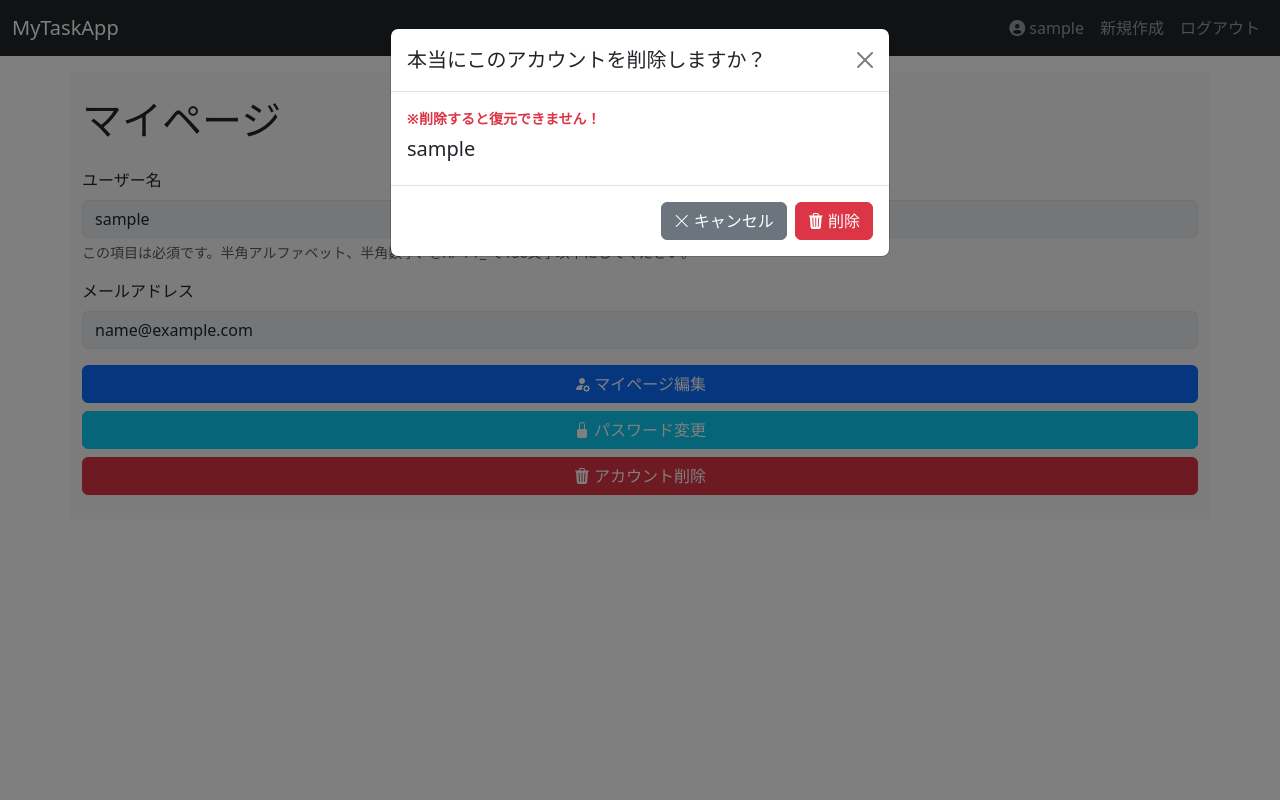
After one commit to Ogimatsu/MyTodoApp, a Django app: page /mypage/ in a window 1280 px wide, after a click on "アカウント削除". The commit adds this page. Run offline with Django 5.2, Linux system fonts and the light colour scheme; the visitor is signed in with stand-in values (Sample User, id 1); some libraries are stand-ins or nearby versions.

Commit message:
feat:マイページの追加

```diff
--- a/templates/base.html
+++ b/templates/base.html
@@ -28,14 +28,9 @@
       <div class="collapse navbar-collapse" id="navbarContent">
         <ul class="navbar-nav ms-auto">
           {% if user.is_authenticated %}
-          <li class="nav-item dropdown">
-            <a class="nav-link dropdown-toggle" href="#" role="button" data-bs-toggle="dropdown" aria-expanded="false">
-              <i class="fa-solid fa-user-circle"></i> {{ user.username }}
-            </a>
-            <ul class="dropdown-menu">
-              <li><a class="dropdown-item" href="#">設定</a></li>
-              <li><button type="button" class="dropdown-item" data-bs-toggle="modal" data-bs-target="#account-delete">アカウント削除</button></li>
-            </ul>
+          <li class="nav-item">
+            <!-- ユーザー名をクリックするとマイページへ遷移する -->
+            <a class="nav-link" href="{% url 'mypage' %}"><i class="fa-solid fa-user-circle"></i> {{ user.username }}</a>
           </li>
           <li class="nav-item">
             <a class="nav-link" href="{% url 'todos:create' %}">新規作成</a>
@@ -99,32 +94,6 @@
     {% block content %}{% endblock %}
   </main>
 
-  <!-- モーダル -->
-  {% block modal %}
-    <!-- アカウント削除選択時のモーダル表示 -->
-    <div class="modal fade" id="account-delete" tabindex="-1" aria-labelledby="account-delete-label" aria-hidden="true">
-      <div class="modal-dialog">
-        <div class="modal-content">
-          <div class="modal-header">
-            <h1 class="modal-title fs-5" id="account-delete">本当にこのアカウントを削除しますか？</h1>
-            <button type="button" class="btn-close" data-bs-dismiss="modal" aria-label="Close"></button>
-          </div>
-          <div class="modal-body">
-            <p class="text-danger small fw-bold mb-2" role="alert">※削除すると復元できません！</p>
-            <h5>{{ user.username }}</h5>
-          </div>
-          <div class="modal-footer">
-            <button type="button" class="btn btn-secondary" data-bs-dismiss="modal"><i class="bi bi-x-lg"></i> キャンセル</button>
-            <form action="{% url 'account_delete' %}" method="post">
-              {% csrf_token %}
-              <button class="btn btn-danger"><i class="bi bi-trash3-fill"></i> 削除</button>
-            </form>
-          </div>
-        </div>
-      </div>
-    </div>
-  {% endblock %}
-
   <!-- Bootstrap JS -->
   <script src="https://cdn.jsdelivr.net/npm/bootstrap@5.3.0/dist/js/bootstrap.bundle.min.js" integrity="sha384-geWF76RCwLtnZ8qwWowPQNguL3RmwHVBC9FhGdlKrxdiJJigb/j/68SIy3Te4Bkz" crossorigin="anonymous"></script>
 </body>
--- a/users/forms.py
+++ b/users/forms.py
@@ -1,8 +1,11 @@
+from django import forms
+from django.contrib.auth import get_user_model
 from django.contrib.auth.forms import UserCreationForm
-from django.contrib.auth.models import User
-from django import forms
 from utils.messages_def import MESSAGES
 
+User = get_user_model()
+
+# ユーザー新規登録フォーム
 class CustomUserCreationForm(UserCreationForm):
     email = forms.EmailField(required=True, widget=forms.EmailInput(attrs={"class": "form-control"}))
 
@@ -20,3 +23,13 @@ class CustomUserCreationForm(UserCreationForm):
         if User.objects.filter(email=email).exists():
             raise forms.ValidationError(MESSAGES["MSG_2201"]["text"])
         return email
+
+# マイページ編集フォーム
+class MypageUpdateForm(forms.ModelForm):
+    class Meta:
+        model = User
+        fields = ("username", "email")
+        widgets = {
+            "username": forms.TextInput(attrs={"class": "form-control"}),
+            "email": forms.EmailInput(attrs={"class": "form-control"}),
+        }
--- a/users/templates/partials/form_row.html
+++ b/users/templates/partials/form_row.html
@@ -1,5 +1,15 @@
 {% load widget_tweaks %}
 <div class="mb-3">
   <label for="id_{{ field.name }}" class="form-label">{{ label }}</label>
-  {{ field|add_class:"form-control" }}
+  <!-- readonlyがTrueのときフォームを編集不可にする -->
+  {% if readonly %}
+    {{ field|add_class:"form-control"|attr:"disabled:true" }}
+  {% else %}
+    {{ field|add_class:"form-control" }}
+  {% endif %}
+
+  <!-- パスワード等の入力の注意書きの記載 -->
+  {% if field.help_text %}
+    <div class="form-text text-muted">{{ field.help_text|safe }}</div>
+  {% endif %}
 </div>
--- /dev/null
+++ b/users/templates/registration/mypage.html
@@ -0,0 +1,40 @@
+{% extends 'base.html' %}
+{% block title %}マイページ{% endblock %}
+
+{% block content %}
+{% load widget_tweaks %}
+<h1 class="mb-4">マイページ</h1>
+{% include "partials/form_row.html" with field=form.username label="ユーザー名" readonly=True %}
+{% include "partials/form_row.html" with field=form.email label="メールアドレス" readonly=True %}
+<div class="d-grid gap-2 mt-3">
+    <a href="{% url 'mypage_update' %}" class="btn btn-primary"><i class="bi bi-person-fill-gear"></i> マイページ編集</a>
+    <a href="{% url 'mypage_password_change' %}" class="btn btn-info text-white"><i class="bi bi-lock-fill"></i> パスワード変更</a>
+    <button type="button" class="btn btn-danger" data-bs-toggle="modal" data-bs-target="#accountDelete"><i class="bi bi-trash3-fill"></i> アカウント削除</button>
+
+    <!-- アカウント削除のモーダル表示 -->
+    {% block account_delete_modal %}
+    <div class="modal fade" id="accountDelete" tabindex="-1" aria-labelledby="account-delete-label" aria-hidden="true">
+        <div class="modal-dialog">
+        <div class="modal-content">
+            <div class="modal-header">
+                <h1 class="modal-title fs-5" id="account-delete">本当にこのアカウントを削除しますか？</h1>
+                <button type="button" class="btn-close" data-bs-dismiss="modal" aria-label="Close"></button>
+            </div>
+            <div class="modal-body">
+                <p class="text-danger small fw-bold mb-2" role="alert">※削除すると復元できません！</p>
+                <h5>{{ user.username }}</h5>
+            </div>
+            <div class="modal-footer">
+                <button type="button" class="btn btn-secondary" data-bs-dismiss="modal"><i class="bi bi-x-lg"></i> キャンセル</button>
+                <form action="{% url 'mypage_account_delete' %}" method="post">
+                    {% csrf_token %}
+                    <button class="btn btn-danger"><i class="bi bi-trash3-fill"></i> 削除</button>
+                </form>
+            </div>
+        </div>
+        </div>
+    </div>
+    {% endblock %}
+
+</div>
+{% endblock %}
--- a/users/urls.py
+++ b/users/urls.py
@@ -1,14 +1,17 @@
 from django.urls import path
 from django.contrib.auth import views as auth_views
-from .views import CustomLoginView, SignUpView, AccountDeleteView
+from .views import CustomLoginView, SignUpView, AccountDeleteView, Mypage, MypageUpdate, CustomPasswordChangeView
 
 urlpatterns = [
     path('login/', CustomLoginView.as_view(), name='login'), # ログイン
     path('logout/', auth_views.LogoutView.as_view(), name='logout'), # ログアウト
     path('signup/', SignUpView.as_view(), name='signup'), # 新規登録
-    path('account/delete', AccountDeleteView.as_view(), name='account_delete'), # アカウント削除
     path('password_reset/', auth_views.PasswordResetView.as_view(), name='password_reset'), # パスワード再発行フォーム
     path('password_reset/done/', auth_views.PasswordResetDoneView.as_view(), name='password_reset_done'), # パスワード再発行メール送信完了
     path('reset/<uidb64>/<token>/', auth_views.PasswordResetConfirmView.as_view(), name='password_reset_confirm'), # パスワード再設定
     path('reset/done/', auth_views.PasswordResetCompleteView.as_view(), name='password_reset_complete'), # パスワード再設定完了
+    path('mypage/', Mypage.as_view(), name='mypage'), # マイページ
+    path('mypage/update/', MypageUpdate.as_view(), name='mypage_update'), # マイページ編集
+    path('mypage/password_change/', CustomPasswordChangeView.as_view(), name='mypage_password_change'), # パスワード変更
+    path('mypage/delete/', AccountDeleteView.as_view(), name='mypage_account_delete'), # アカウント削除
 ]
--- a/users/views.py
+++ b/users/views.py
@@ -1,10 +1,11 @@
-from django.contrib.auth.views import LoginView, PasswordResetView, PasswordResetDoneView, PasswordResetConfirmView, PasswordResetCompleteView
-from django.views.generic.edit import CreateView, DeleteView
+from django.contrib.auth.views import LoginView, PasswordResetView, PasswordResetDoneView, PasswordResetConfirmView, PasswordResetCompleteView, PasswordChangeView
+from django.views.generic.edit import CreateView, UpdateView, DeleteView
+from django.views.generic import TemplateView
 from django.contrib.auth import login, logout
 from django.contrib.auth.mixins import LoginRequiredMixin
 from django.contrib.auth.models import User
 from django.urls import reverse, reverse_lazy
-from .forms import CustomUserCreationForm
+from .forms import CustomUserCreationForm, MypageUpdateForm
 
 # ログイン時の処理
 class CustomLoginView(LoginView):
@@ -32,8 +33,32 @@ class AccountDeleteView(LoginRequiredMixin, DeleteView):
     success_url = reverse_lazy('login')
 
     def get_object(self):
-         return self.request.user
+        return self.request.user
 
     def delete(self, request, *args, **kwargs):
-         logout(request)
-         return super().delete(request, *args, **kwargs)
+        logout(request)
+        return super().delete(request, *args, **kwargs)
+
+# マイページの処理
+class Mypage(LoginRequiredMixin, TemplateView):
+    template_name = 'registration/mypage.html'
+
+    def get_context_data(self, **kwargs):
+        context = super().get_context_data(**kwargs)
+        context['form'] = MypageUpdateForm(instance=self.request.user) # type: ignore
+        return context
+
+# マイページ編集の処理
+class MypageUpdate(LoginRequiredMixin, UpdateView):
+    model = User
+    template_name = 'registration/mypage_update.html'
+    form_class = MypageUpdateForm
+    success_url = reverse_lazy('mypage')
+
+    def get_object(self):
+        return self.request.user
+
+# パスワード変更の処理
+class CustomPasswordChangeView(PasswordChangeView):
+    template_name = 'registration/password_change.html'
+    success_url = reverse_lazy('mypage')
```
Also changed, not shown: users/templates/registration/mypage_update.html (added, +16 -0 lines), users/templates/registration/password_change.html (added, +18 -0 lines), README.md, static/image/mypage.png (added), static/image/mypage_account_delete.png (renamed from static/image/account_delete.png), static/image/mypage_update.png (added), static/image/password_change.png (added), static/image/signup.png.
